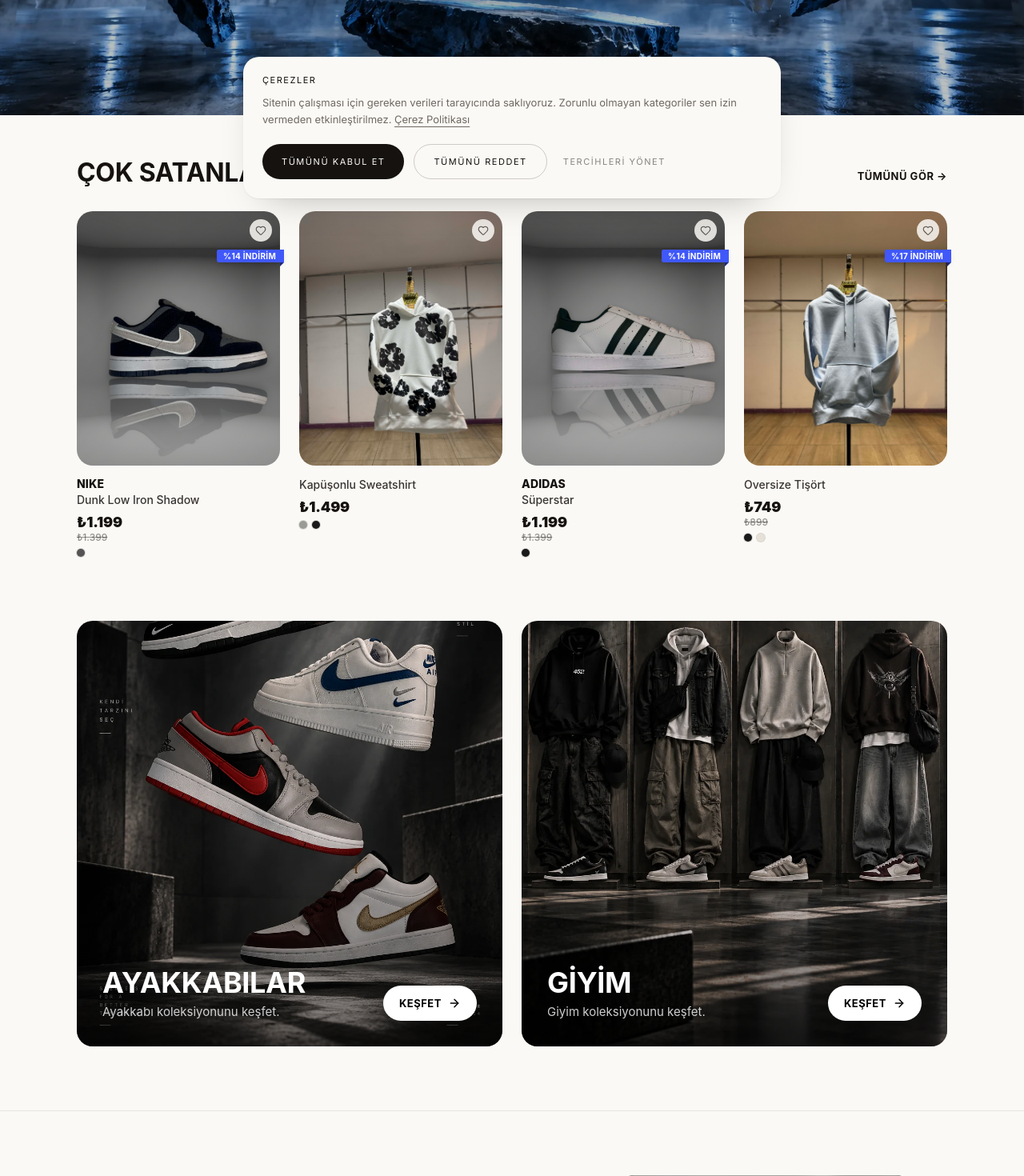
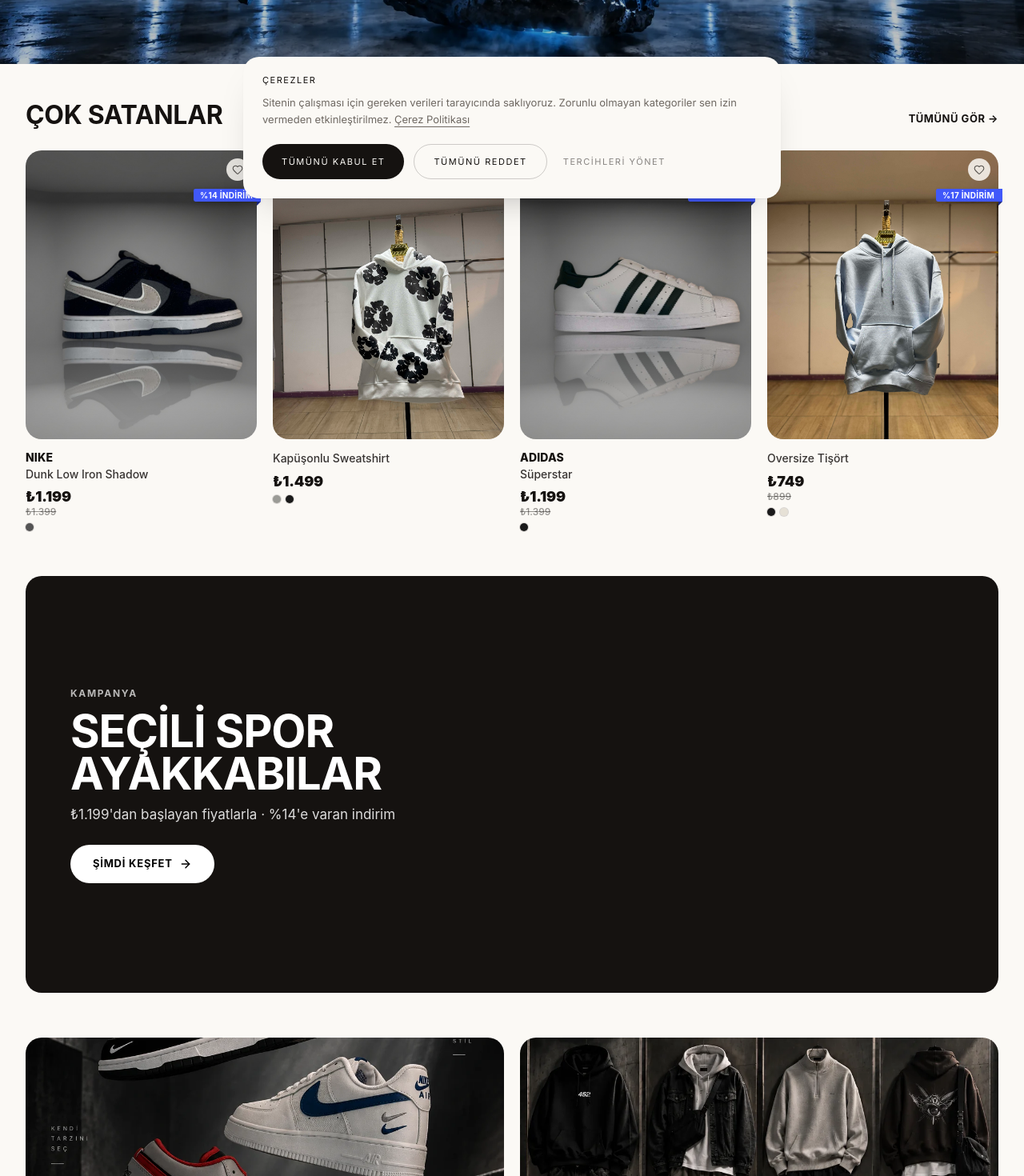
Before and after one commit to gedos21/452wear, a Next.js app: page / in a window 1280 px wide. Shown: the part 540-2010 px from the top of the page at 80% size. Built offline with nearby package versions, Linux system fonts and the light colour scheme; no server answers.

Commit message:
feat(home): wider 1280px layout, tighter sections and campaign banner slots
Co-Authored-By: Claude Opus 5 <noreply@anthropic.com>

```diff
--- a/src/app/page.tsx
+++ b/src/app/page.tsx
@@ -3,13 +3,15 @@ import { SiteFooter } from "@/components/layout/site-footer";
 import { HomeHero } from "@/components/home/home-hero";
 import { BestSellers } from "@/components/home/best-sellers";
 import { CategoryTiles } from "@/components/home/category-tiles";
+import { ShoeCampaign } from "@/components/home/shoe-campaign";
 import { KombinOner } from "@/components/home/kombin-oner";
 import { JoinSection } from "@/components/home/join-section";
 
 /**
- * Ana sayfa sırası: hero (yeni gelenler) → çok satanlar → ayakkabılar /
- * giyim → kombin öner → bize katıl → footer. Önce ürünler ve alışveriş,
- * sonra kombin deneyimi.
+ * Ana sayfa sırası: hero (yeni gelenler) → çok satanlar → kampanya bannerı →
+ * ayakkabılar / giyim kategori bannerı → kombin öner → bize katıl → footer.
+ * Ürün ızgaraları ile editorial bannerlar dönüşümlü gider; yeni bir kampanya
+ * eklemek için araya bir <CampaignBanner /> koymak yeterli.
  */
 export default function HomePage() {
   return (
@@ -18,6 +20,7 @@ export default function HomePage() {
       <main className="flex-1 pb-6 lg:pb-10">
         <HomeHero />
         <BestSellers />
+        <ShoeCampaign />
         <CategoryTiles />
         <KombinOner />
         <JoinSection />
--- a/src/components/home/best-sellers.tsx
+++ b/src/components/home/best-sellers.tsx
@@ -2,6 +2,7 @@ import Link from "next/link";
 import { Container } from "@/components/layout/container";
 import { ProductCard } from "@/components/product/product-card";
 import { cokSatanlar } from "@/lib/catalog-store";
+import { HOME_WIDTH } from "./home-layout";
 
 /**
  * Ana sayfa "Çok Satanlar": katalogdan dört ürün, mevcut ürün kartıyla
@@ -14,8 +15,8 @@ export async function BestSellers() {
   if (products.length === 0) return null;
 
   return (
-    <section className="pb-16 sm:pb-20">
-      <Container>
+    <section className="pb-12 sm:pb-14">
+      <Container className={HOME_WIDTH}>
         {/* Çok dar ekranda "Tümünü gör" başlığı kırmak yerine alta iner. */}
         <div className="flex flex-wrap items-end justify-between gap-x-4 gap-y-3">
           <h2 className="whitespace-nowrap font-sf text-[24px] font-bold uppercase leading-none tracking-[-0.01em] sm:text-[32px]">
@@ -29,7 +30,7 @@ export async function BestSellers() {
           </Link>
         </div>
 
-        <div className="mt-8 grid grid-cols-2 gap-x-4 gap-y-10 sm:gap-x-6 lg:grid-cols-4">
+        <div className="mt-6 grid grid-cols-2 gap-x-4 gap-y-8 sm:mt-7 sm:gap-x-5 lg:grid-cols-4">
           {products.map((product) => (
             <ProductCard
               key={product.id}
--- /dev/null
+++ b/src/components/home/campaign-banner.tsx
@@ -0,0 +1,93 @@
+import Image from "next/image";
+import Link from "next/link";
+import { ArrowRight } from "lucide-react";
+import { Container } from "@/components/layout/container";
+import { cn } from "@/lib/utils";
+import { HOME_WIDTH } from "./home-layout";
+
+export type CampaignBannerProps = {
+  /** Küçük üst satır (ör. "Kampanya"). */
+  eyebrow?: string;
+  /** Büyük başlık — kısa tutulur, iki satırı geçmemeli. */
+  title: string;
+  /** Başlığın altındaki tek satır (ör. fiyat ya da indirim bilgisi). */
+  subtitle?: string;
+  cta: string;
+  href: string;
+  /**
+   * Geniş yatay görsel. Verilmezse banner koyu zeminde yalnızca tipografiyle
+   * çizilir: kampanya görseli hazır olmadan da yapı bozulmaz, yer tutucu ya
+   * da alakasız bir fotoğraf gösterilmez.
+   */
+  image?: { src: string; alt: string; focus?: string };
+};
+
+/**
+ * Ürün bölümleri arasına giren geniş kampanya bannerı.
+ *
+ * Oran responsive: mobilde dik (4:5), tablette 16:9, masaüstünde geniş şerit
+ * (21:9). Metin ve CTA görselin üzerinde durur; okunabilirlik için soldan
+ * sağa açılan bir karartma kullanılır (görselin sağ tarafı görünür kalır).
+ */
+export function CampaignBanner({
+  eyebrow,
+  title,
+  subtitle,
+  cta,
+  href,
+  image,
+}: CampaignBannerProps) {
+  return (
+    <section className="pb-12 sm:pb-14">
+      <Container className={HOME_WIDTH}>
+        <Link
+          href={href}
+          className={cn(
+            "group relative block overflow-hidden rounded-product",
+            "aspect-4/5 sm:aspect-video lg:aspect-[21/9]",
+            image ? "bg-muted" : "bg-foreground",
+          )}
+        >
+          {image && (
+            <>
+              <Image
+                src={image.src}
+                alt={image.alt}
+                fill
+                sizes="(min-width: 1280px) 1216px, 100vw"
+                style={image.focus ? { objectPosition: image.focus } : undefined}
+                className="object-cover transition-transform duration-700 group-hover:scale-[1.03]"
+              />
+              <div
+                aria-hidden
+                className="absolute inset-0 bg-gradient-to-t from-black/65 via-black/30 to-transparent sm:bg-gradient-to-r sm:from-black/70 sm:via-black/35 sm:to-transparent"
+              />
+            </>
+          )}
+
+          <div className="absolute inset-0 flex flex-col justify-end p-6 text-white sm:justify-center sm:p-10 lg:p-14">
+            <div className="max-w-xl">
+              {eyebrow && (
+                <p className="font-sf text-[12px] font-bold uppercase tracking-[0.14em] text-white/70">
+                  {eyebrow}
+                </p>
+              )}
+              <h2 className="mt-3 font-sf text-[32px] font-bold uppercase leading-[0.95] tracking-[-0.02em] sm:text-[44px] lg:text-[56px]">
+                {title}
+              </h2>
+              {subtitle && (
+                <p className="mt-3 font-sf text-[15px] text-white/85 sm:text-[17px]">
+                  {subtitle}
+                </p>
+              )}
+              <span className="mt-6 inline-flex h-12 items-center gap-2 rounded-full bg-white px-7 font-sf text-[13px] font-bold uppercase tracking-[0.06em] text-black transition-colors group-hover:bg-brand group-hover:text-white">
+                {cta}
+                <ArrowRight className="size-4" strokeWidth={2.2} />
+              </span>
+            </div>
+          </div>
+        </Link>
+      </Container>
+    </section>
+  );
+}
--- a/src/components/home/category-tiles.tsx
+++ b/src/components/home/category-tiles.tsx
@@ -3,6 +3,7 @@ import Link from "next/link";
 import { ArrowRight } from "lucide-react";
 import { Container } from "@/components/layout/container";
 import { categoryHref } from "@/components/layout/nav-links";
+import { HOME_WIDTH } from "./home-layout";
 
 type Tile = {
   title: string;
@@ -46,13 +47,13 @@ const TILES: Tile[] = [
  */
 export function CategoryTiles() {
   return (
-    <section className="pb-16 sm:pb-20">
-      <Container className="grid gap-4 sm:gap-6 lg:grid-cols-2">
+    <section className="pb-12 sm:pb-14">
+      <Container className={`grid gap-4 sm:gap-5 lg:grid-cols-2 ${HOME_WIDTH}`}>
         {TILES.map((tile) => (
           <Link
             key={tile.href}
             href={tile.href}
-            className="group relative block aspect-square overflow-hidden rounded-product bg-muted"
+            className="group relative block aspect-4/5 overflow-hidden rounded-product bg-muted sm:aspect-video lg:aspect-4/5 xl:aspect-square"
           >
             <Image
               src={tile.image.src}
--- a/src/components/home/home-hero.tsx
+++ b/src/components/home/home-hero.tsx
@@ -10,7 +10,7 @@ import { Reveal } from "@/components/motion";
  */
 export function HomeHero() {
   return (
-    <section className="relative isolate mb-14 flex h-[clamp(460px,72svh,720px)] items-center justify-center overflow-hidden bg-foreground">
+    <section className="relative isolate mb-10 flex h-[clamp(420px,64svh,640px)] items-center justify-center overflow-hidden bg-foreground sm:mb-12">
       <Image
         src="/editorial/hero-yeni-gelenler.webp"
         alt=""
--- /dev/null
+++ b/src/components/home/home-layout.ts
@@ -0,0 +1,8 @@
+/**
+ * Ana sayfanın içerik genişliği — TEK KAYNAK.
+ *
+ * Sitenin varsayılan ölçüsü (Container: 72rem) yerine masaüstünde 80rem
+ * (1280px) kullanılır: ürün ızgarası aynı 4 kolonda kalır ama kartlar
+ * belirgin şekilde büyür. Container'ın yatay boşlukları (px) aynen geçerli.
+ */
+export const HOME_WIDTH = "max-w-[80rem]";
--- a/src/components/home/join-section.tsx
+++ b/src/components/home/join-section.tsx
@@ -1,4 +1,5 @@
 import { Container } from "@/components/layout/container";
+import { HOME_WIDTH } from "./home-layout";
 import { Reveal } from "@/components/motion";
 import { NewsletterForm } from "./newsletter-form";
 import { INSTAGRAM_URL, instagramHandle } from "@/lib/community";
@@ -10,8 +11,8 @@ import { INSTAGRAM_URL, instagramHandle } from "@/lib/community";
  */
 export function JoinSection() {
   return (
-    <section className="mt-10 border-t border-border/70 pt-16 sm:mt-14 sm:pt-20 lg:pt-24">
-      <Container>
+    <section className="mt-8 border-t border-border/70 pt-12 sm:mt-10 sm:pt-14 lg:pt-16">
+      <Container className={HOME_WIDTH}>
         <div
           className={
             INSTAGRAM_URL
--- /dev/null
+++ b/src/components/home/shoe-campaign.tsx
@@ -0,0 +1,36 @@
+import { categoryHref } from "@/components/layout/nav-links";
+import { katalogOku } from "@/lib/catalog-store";
+import { discountPercent, isInStock } from "@/lib/product-filters";
+import { formatPrice } from "@/lib/format";
+import { CampaignBanner } from "./campaign-banner";
+
+/**
+ * Ayakkabı kampanyası bannerı. Metin UYDURULMAZ: başlığın altındaki satır
+ * katalogdaki gerçek indirimli ayakkabılardan hesaplanır (en düşük fiyat ve
+ * en yüksek indirim oranı). Stokta indirimli ayakkabı yoksa banner hiç
+ * çizilmez.
+ *
+ * Kampanya görseli hazır olduğunda buraya `image` verilir (geniş yatay,
+ * /public/editorial altında); banner o zaman fotoğraflı çizilir.
+ */
+export async function ShoeCampaign() {
+  const indirimli = (await katalogOku()).filter(
+    (p) => p.category === "ayakkabi" && isInStock(p) && discountPercent(p),
+  );
+  if (indirimli.length === 0) return null;
+
+  const enUcuz = Math.min(...indirimli.map((p) => p.price));
+  const enYuksekOran = Math.max(
+    ...indirimli.map((p) => discountPercent(p) ?? 0),
+  );
+
+  return (
+    <CampaignBanner
+      eyebrow="Kampanya"
+      title="Seçili spor ayakkabılar"
+      subtitle={`${formatPrice(enUcuz)}'dan başlayan fiyatlarla · %${enYuksekOran}'e varan indirim`}
+      cta="Şimdi keşfet"
+      href={categoryHref("ayakkabi")}
+    />
+  );
+}
```
Also changed, not shown: src/components/home/kombin-oner.tsx (+5 -2 lines).
